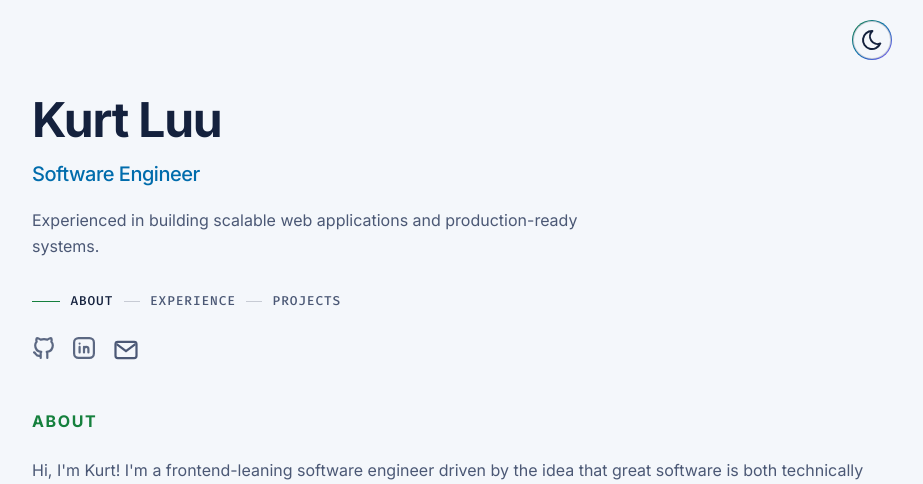
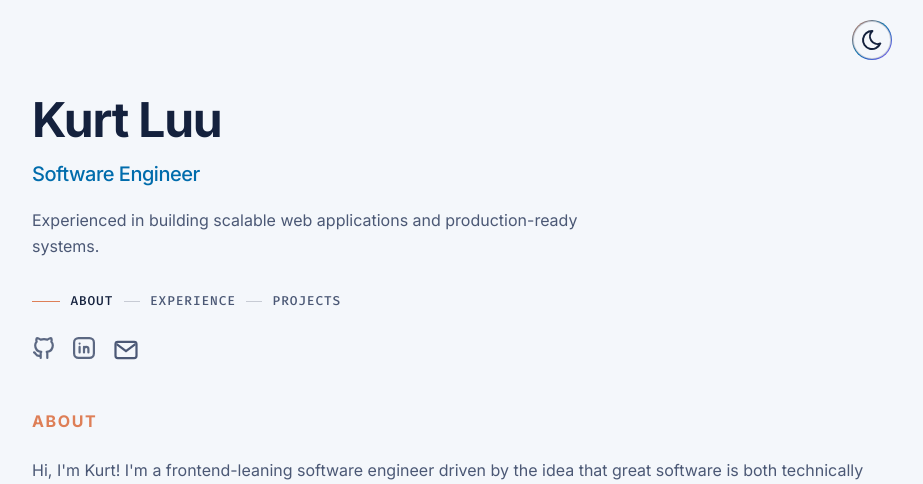
Before and after one commit to kurtluu/portfolio, a React (Vite) app in the folder react-ts-site/: page / in a window 1280 px wide. Shown: the top 484 px of the page, without its empty margins (178-1101 px from the left). Built offline with nearby package versions, Linux system fonts and the light colour scheme.

Commit message:
Update green accents to peach in styles

```diff
--- a/react-ts-site/src/styles.css
+++ b/react-ts-site/src/styles.css
@@ -14,6 +14,8 @@
   --period: rgb(244 244 245 / var(--tw-text-opacity, 1));
   --glow-a: rgba(245, 158, 11, 0.16);
   --glow-b: rgba(79, 120, 255, 0.12);
+  --about-accent: #f9a66f;
+  --github-accent: #f9a66f;
 }
 
 :root[data-theme="light"] {
@@ -29,6 +31,8 @@
   --period: #3b4a6e;
   --glow-a: rgba(67, 142, 216, 0.2);
   --glow-b: rgba(180, 83, 9, 0.14);
+  --about-accent: #de7f57;
+  --github-accent: #de7f57;
 }
 
 * {
@@ -57,7 +61,7 @@ body {
 }
 
 .theme-toggle {
-  --toggle-green: #22c55e;
+  --toggle-green: #f9a66f;
   --toggle-blue: var(--accent);
   --toggle-violet: #a78bfa;
   position: absolute;
@@ -87,7 +91,7 @@ body {
 }
 
 :root[data-theme="light"] .theme-toggle {
-  --toggle-green: #15803d;
+  --toggle-green: #de7f57;
   --toggle-violet: #8b5cf6;
 }
 
@@ -238,12 +242,12 @@ h1 {
 
 .nav-link-about:hover::before,
 .nav-link-about.active::before {
-  background: #22c55e;
+  background: var(--about-accent);
 }
 
 :root[data-theme="light"] .nav-link-about:hover::before,
 :root[data-theme="light"] .nav-link-about.active::before {
-  background: #15803d;
+  background: var(--about-accent);
 }
 
 .nav-link-experience:hover::before,
@@ -284,12 +288,12 @@ h1 {
 
 .socials a.social-link-github:hover,
 .footer-icon-link.social-link-github:hover {
-  color: #22c55e;
+  color: var(--github-accent);
 }
 
 :root[data-theme="light"] .socials a.social-link-github:hover,
 :root[data-theme="light"] .footer-icon-link.social-link-github:hover {
-  color: #15803d;
+  color: var(--github-accent);
 }
 
 .socials a.social-link-email:hover,
@@ -318,11 +322,11 @@ h1 {
 }
 
 .about-section {
-  --about-accent: #22c55e;
+  --about-accent: #f9a66f;
 }
 
 :root[data-theme="light"] .about-section {
-  --about-accent: #15803d;
+  --about-accent: #de7f57;
 }
 
 .projects-section {
```
Also changed, not shown: 1 other file (tests, documents, lock files or other folders).
